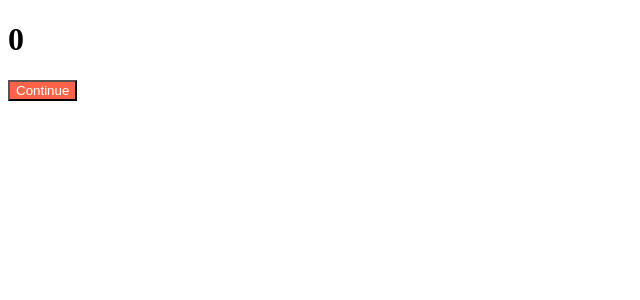
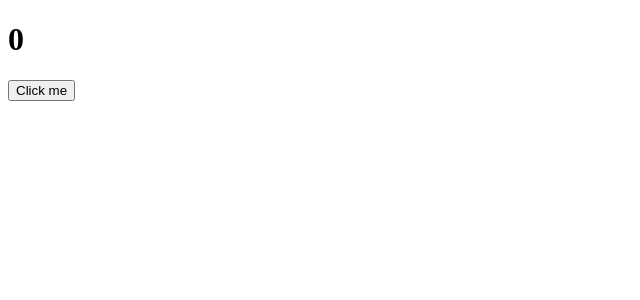
Before and after one commit to VMwhdwls24/React_MovieWebsite, a React (Create React App) app: page / in a window 1280 px wide. Shown: the top 300 px of the page, without its empty margins (0-640 px from the left). Built offline with nearby package versions, Linux system fonts and the light colour scheme.

Commit message:
7/15 React MovieWebsite feat: 19th Commit 6.1 useEffect

```diff
--- a/src/App.js
+++ b/src/App.js
@@ -1,15 +1,19 @@
 import Button from "./Button"
 import styles from "./App.module.css"
-import { useState } from "react";
+import { useState, useEffect } from "react";
 
 function App() {
   const [counter, setValue] = useState(0);
   const onClick = () => setValue((prev) => prev+1);
-
+  console.log("I run all time");
+  const YOLO = () => {
+    console.log("I run ONLY once");
+  }
+  useEffect(YOLO, []);
   return (
     <div className="App">
       <h1>{counter}</h1>
-      <Button onClick={onClick} text={"Continue"} />
+      <button onClick={onClick}>Click me</button>
     </div>
   );
 }
```
